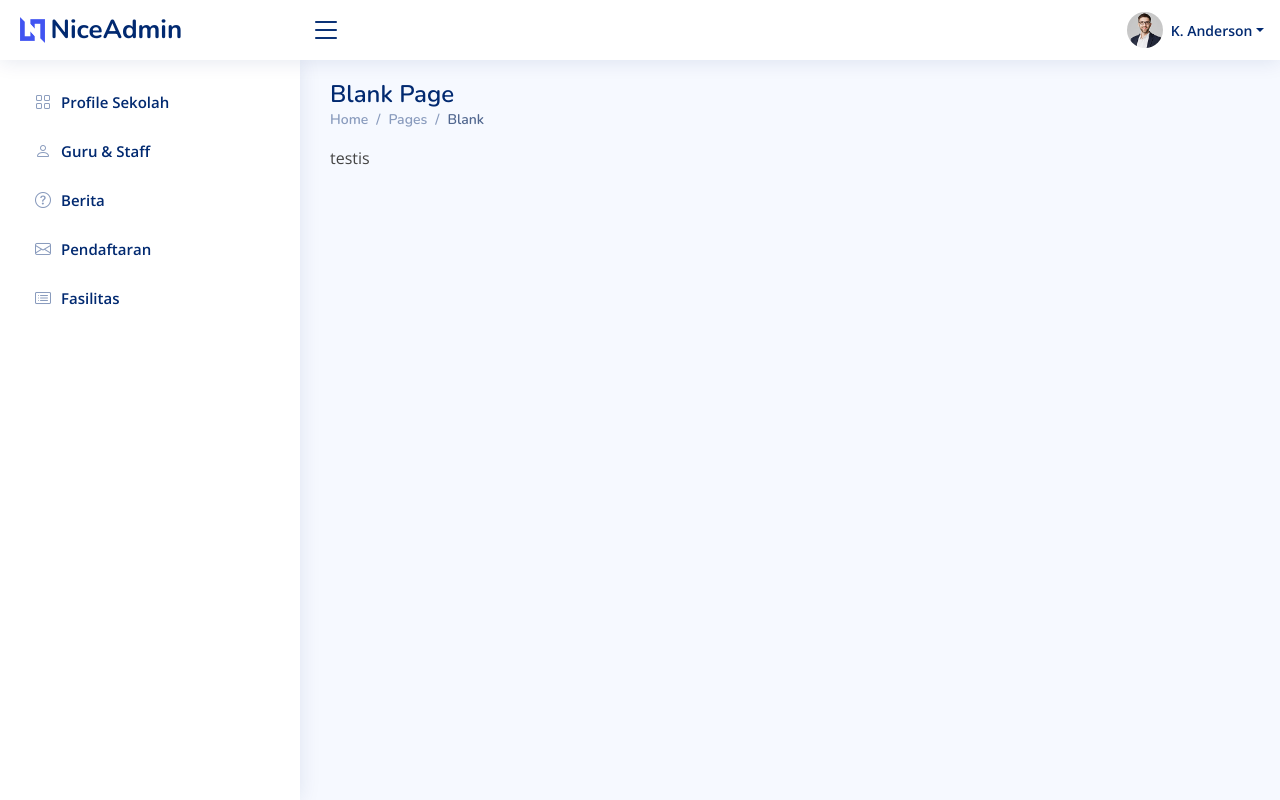
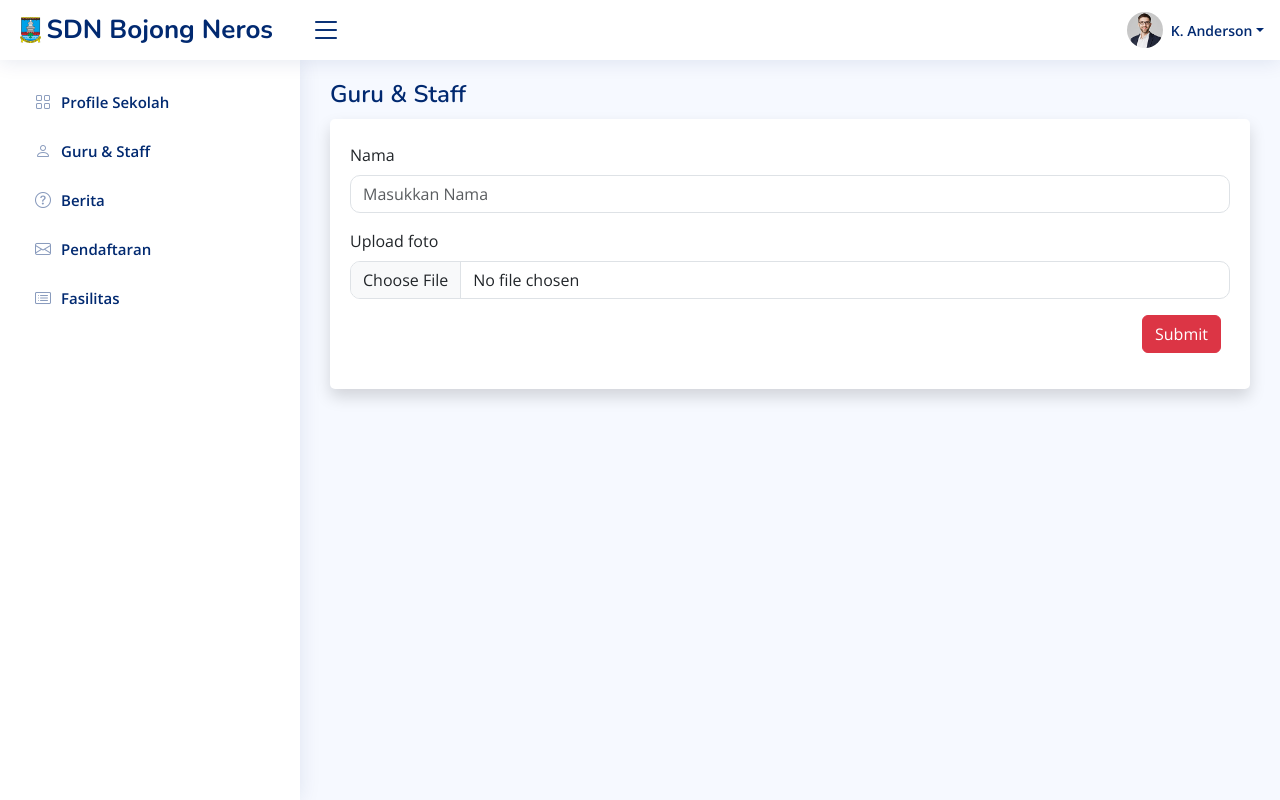
Before and after one commit to oneforaall05/webSekolah1, a Flask app: page /adminAddStaff in a window 1280 px wide. Run offline with Flask 3, Linux system fonts and the light colour scheme; some libraries are stand-ins or nearby versions.

Commit message:
perubahan dari bela

```diff
--- a/app.py
+++ b/app.py
@@ -99,17 +99,62 @@ def AdminEditProfileSekolah():
 # staff
 @app.route('/adminStaff',methods=['GET'])
 def AdminStaff():
-   return render_template('admin/staff/staff.html')
+   gurustaf =  list(db.gurustaff.find({}))
+   print (gurustaf)
+   return render_template('admin/gurustaff/staff.html', gurustaf=gurustaf)
 
 # edit staff
-@app.route('/adminEditStaff',methods=['GET'])
-def AdminEditStaff():
-   return render_template('admin/staff/editStaff.html')
+@app.route('/adminEditStaff/<_id>',methods=['GET'])
+def AdminEditStaff(_id):
+   if request.method=='POST':
+      id=request.form['_id']
+      nama=request.form['nama']
+      nama_gambar= request.file['gambar']
+
+      doc={
+            'nama': nama
+         }
+      if nama_gambar:
+         nama_gambar_asli = nama_gambar.filename
+         nama_file_gambar = nama_gambar_asli.split('/')[-1]
+         file_path =f'static/fotostaff/{nama_file_gambar}'
+         nama_gambar.save(file_path)
+         doc['gambar']=nama_file_gambar
+
+      db.gurustaff.update_one({'_id':ObjectId(id)},{'$set':doc})
+      return redirect(url_for('AdminStaff'))
+
+   gurustaff = list(db.gurustaff.find({'_id':ObjectId(_id)}))
+   return render_template('admin/gurustaff/editstaff.html',gurustaff=gurustaff)
+
+
+@app.route('/adminDeleteStaff/<_id>',methods=['GET','POST'])
+def AdminDeleteStaff(_id):
+   db.gurustaff.delete_one({'_id':ObjectId(_id)})
+   return redirect(url_for('AdminStaff'))
 
 # add staff
-@app.route('/adminAddStaff',methods=['GET'])
+@app.route('/adminAddStaff',methods=['GET','POST'])
 def AdminAddStaff():
-   return render_template('admin/staff/addStaff.html')
+   if request.method=='POST':
+      # ambil input
+      nama=request.form.get('nama')
+
+      nama_gambar= request.files['gambar']
+      if nama_gambar:
+         nama_gambar_asli = nama_gambar.filename
+         nama_file_gambar = nama_gambar_asli.split('/')[-1]
+         file_path =f'static/fotoStaff/{nama_file_gambar}'
+         nama_gambar.save(file_path)
+      else :
+         nama_gambar=None
+      doc = {
+            'nama':nama,
+            'gambar':nama_file_gambar
+        }
+      db.gurustaff.insert_one(doc)
+      return redirect(url_for('AdminStaff'))
+   return render_template('admin/gurustaff/addStaff.html')
 
 # staffAdmin end
 
--- /dev/null
+++ b/templates/admin/gurustaff/addStaff.html
@@ -0,0 +1,45 @@
+<!DOCTYPE html>
+<html lang="en">
+
+<head>
+    <meta charset="utf-8">
+    <meta content="width=device-width, initial-scale=1.0" name="viewport">
+
+    <title>Add Staff</title>
+    <meta content="" name="description">
+    <meta content="" name="keywords">
+
+
+{%include 'admin/sideBar.html'%}
+
+<main id="main" class="main">
+
+    <div class="pagetitle">
+      <h1>Guru & Staff</h1>
+    </div><!-- End Page Title -->
+      <!-- isi -->
+      <div class="card border-0 shadow mb-4">
+          <div class="card-body mt-4">
+              <div class="table-responsive">
+                  <form action="/adminAddStaff" method="post" enctype="multipart/form-data">
+                    <div class="mb-3">
+                      <label for="namagurustaff" class="form-label">Nama </label>
+                      <input type="text" class="form-control" id="namagurustaff" name="nama"
+                          placeholder="Masukkan Nama " required style="border-radius: 10px;">
+                    </div>
+                    <div class="mb-3">
+                      <label for="gambar" class="form-label">Upload foto</label>
+                      <input type="file" class="form-control" id="gambar" accept=".png,.jpg,.jpeg"
+                          name="gambar" required style="border-radius: 10px;">
+                    </div>
+
+                      <div class="mb-3">
+                          <button type="submit" class="btn btn-danger" style="margin-left: 90%;">Submit</button>
+                      </div>
+                  </form>
+              </div>
+          </div>
+      </div>
+
+  </main><!-- End #main -->
+{%include 'admin/footer.html'%}
--- a/templates/admin/sideBar.html
+++ b/templates/admin/sideBar.html
@@ -31,8 +31,8 @@
 
         <div class="d-flex align-items-center justify-content-between">
             <a href="index.html" class="logo d-flex align-items-center">
-                <img src="static/assets/img/logo.png" alt="">
-                <span class="d-none d-lg-block">NiceAdmin</span>
+                <img src="static/assets/img/logokabserang.png" alt="">
+                <span class="d-none d-lg-block">SDN Bojong Neros</span>
             </a>
             <i class="bi bi-list toggle-sidebar-btn"></i>
         </div><!-- End Logo -->
--- a/templates/admin/staff/addStaff.html
+++ /dev/null
@@ -1,31 +0,0 @@
-<!DOCTYPE html>
-<html lang="en">
-
-<head>
-    <meta charset="utf-8">
-    <meta content="width=device-width, initial-scale=1.0" name="viewport">
-
-    <title>Add Staff</title>
-    <meta content="" name="description">
-    <meta content="" name="keywords">
-
-
-{%include 'admin/sideBar.html'%}
-
-<main id="main" class="main">
-
-    <div class="pagetitle">
-      <h1>Blank Page</h1>
-      <nav>
-        <ol class="breadcrumb">
-          <li class="breadcrumb-item"><a href="index.html">Home</a></li>
-          <li class="breadcrumb-item">Pages</li>
-          <li class="breadcrumb-item active">Blank</li>
-        </ol>
-      </nav>
-    </div><!-- End Page Title -->
-
-   testis
-
-  </main><!-- End #main -->
-{%include 'admin/footer.html'%}
```
Also changed, not shown: templates/admin/gurustaff/editStaff.html (added, +49 -0 lines), templates/admin/gurustaff/staff.html (added, +61 -0 lines), templates/admin/staff/editStaff.html (deleted, +0 -31 lines), templates/admin/staff/staff.html (deleted, +0 -31 lines), static/assets/img/imgfsl/Screenshot 2024-05-02 104306.png (added), static/assets/img/logokabserang.png (added), static/fotoStaff/0.jpg (added), static/fotoStaff/Screenshot 2024-05-01 204655.png (added), static/fotoStaff/Screenshot 2024-05-01 205522.png (added), static/fotoStaff/Screenshot 2024-05-01 210332.png (added), static/fotoStaff/Screenshot 2024-05-02 104306.png (added), static/fotoStaff/Screenshot 2024-05-03 181458.png (added), static/fotoStaff/kamus.jpg (added), static/fotoStaff/logosd.png (added), 1 more files.
